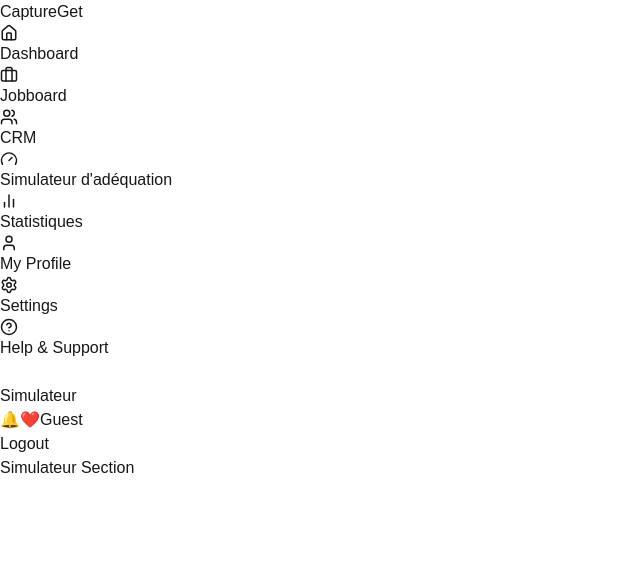
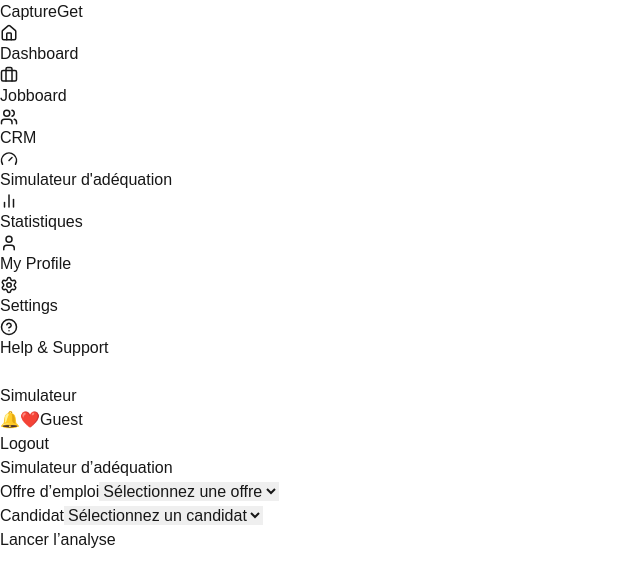
Before and after one commit to IhebChaoued/NewEra, a Next.js app in the folder frontend/: page /company/simulateur in a window 1280 px wide. Shown: the top 586 px of the page, without its empty margins (0-640 px from the left). Built offline with nearby package versions, Linux system fonts and the light colour scheme.

Commit message:
initial simulateur and stats pages with placeholder charts

```diff
--- a/frontend/package.json
+++ b/frontend/package.json
@@ -15,6 +15,7 @@
     "next": "15.3.4",
     "react": "^19.0.0",
     "react-dom": "^19.0.0",
+    "recharts": "^3.1.0",
     "zustand": "^5.0.6"
   },
   "devDependencies": {
--- a/frontend/src/pages/company/simulateur.tsx
+++ b/frontend/src/pages/company/simulateur.tsx
@@ -1,11 +1,154 @@
+"use client";
+
 import Layout from "@/components/company/Layout";
+import { useState, useEffect } from "react";
+// import axios from "axios";
 
 export default function Simulateur() {
+  // Dummy lists - replace these with data from your backend
+  const [jobs, setJobs] = useState<{ _id: string; title: string }[]>([]);
+  const [candidates, setCandidates] = useState<{ _id: string; name: string }[]>(
+    []
+  );
+
+  const [selectedJobId, setSelectedJobId] = useState<string>("");
+  const [selectedCandidateId, setSelectedCandidateId] = useState<string>("");
+
+  const [loading, setLoading] = useState(false);
+  const [result, setResult] = useState<{
+    score: number;
+    details: { criterion: string; job: string; candidate: string }[];
+  } | null>(null);
+
+  // Fetch jobs and candidates from backend (dummy for now)
+  useEffect(() => {
+    // Example dummy data
+    setJobs([
+      { _id: "job1", title: "Développeur Frontend" },
+      { _id: "job2", title: "Data Analyst" },
+    ]);
+
+    setCandidates([
+      { _id: "cand1", name: "Alice Dupont" },
+      { _id: "cand2", name: "Jean Martin" },
+    ]);
+  }, []);
+
+  const handleRunSimulation = async () => {
+    if (!selectedJobId || !selectedCandidateId) {
+      alert("Veuillez sélectionner une offre et un candidat.");
+      return;
+    }
+
+    setLoading(true);
+
+    // TODO → replace with real API call to your AI backend
+    setTimeout(() => {
+      setResult({
+        score: 82,
+        details: [
+          {
+            criterion: "Compétences clés",
+            job: "React, TypeScript, Tailwind",
+            candidate: "React, Vue, CSS",
+          },
+          {
+            criterion: "Expérience",
+            job: "3 ans minimum",
+            candidate: "4 ans",
+          },
+          {
+            criterion: "Langues",
+            job: "Français, Anglais",
+            candidate: "Français",
+          },
+        ],
+      });
+      setLoading(false);
+    }, 1500);
+  };
+
   return (
     <Layout>
-      <div className="bg-white p-6 rounded-xl shadow-md">
-        {/* Your Jobboard content here */}
-        <h1 className="text-xl font-semibold">Simulateur Section</h1>
+      <div className="bg-white p-6 rounded-xl shadow-md space-y-8">
+        <h1 className="text-2xl font-bold text-gray-800 mb-4">
+          Simulateur d’adéquation
+        </h1>
+
+        <div className="flex flex-col md:flex-row gap-4">
+          <div className="flex-1">
+            <label className="block text-sm font-medium mb-1 text-gray-700">
+              Offre d’emploi
+            </label>
+            <select
+              value={selectedJobId}
+              onChange={(e) => setSelectedJobId(e.target.value)}
+              className="border border-gray-300 rounded-lg px-3 py-2 w-full"
+            >
+              <option value="">Sélectionnez une offre</option>
+              {jobs.map((job) => (
+                <option key={job._id} value={job._id}>
+                  {job.title}
+                </option>
+              ))}
+            </select>
+          </div>
+
+          <div className="flex-1">
+            <label className="block text-sm font-medium mb-1 text-gray-700">
+              Candidat
+            </label>
+            <select
+              value={selectedCandidateId}
+              onChange={(e) => setSelectedCandidateId(e.target.value)}
+              className="border border-gray-300 rounded-lg px-3 py-2 w-full"
+            >
+              <option value="">Sélectionnez un candidat</option>
+              {candidates.map((c) => (
+                <option key={c._id} value={c._id}>
+                  {c.name}
+                </option>
+              ))}
+            </select>
+          </div>
+        </div>
+
+        <div>
+          <button
+            onClick={handleRunSimulation}
+            disabled={loading}
+            className="bg-blue-600 hover:bg-blue-700 text-white px-6 py-2 rounded shadow disabled:opacity-50 disabled:cursor-not-allowed"
+          >
+            {loading ? "Analyse en cours..." : "Lancer l’analyse"}
+          </button>
+        </div>
+
+        {result && (
+          <div className="mt-8">
+            <h2 className="text-xl font-semibold mb-4 text-green-700">
+              Résultat : {result.score}%
+            </h2>
+
+            <table className="min-w-full border border-gray-200">
+              <thead className="bg-gray-100">
+                <tr>
+                  <th className="p-2 text-left text-gray-700">Critère</th>
+                  <th className="p-2 text-left text-gray-700">Offre</th>
+                  <th className="p-2 text-left text-gray-700">Candidat</th>
+                </tr>
+              </thead>
+              <tbody>
+                {result.details.map((row, i) => (
+                  <tr key={i} className="border-t">
+                    <td className="p-2">{row.criterion}</td>
+                    <td className="p-2">{row.job}</td>
+                    <td className="p-2">{row.candidate}</td>
+                  </tr>
+                ))}
+              </tbody>
+            </table>
+          </div>
+        )}
       </div>
     </Layout>
   );
```
Also changed, not shown: frontend/src/pages/company/stats.tsx (+153 -4 lines), 1 other file (tests, documents, lock files or other folders).
